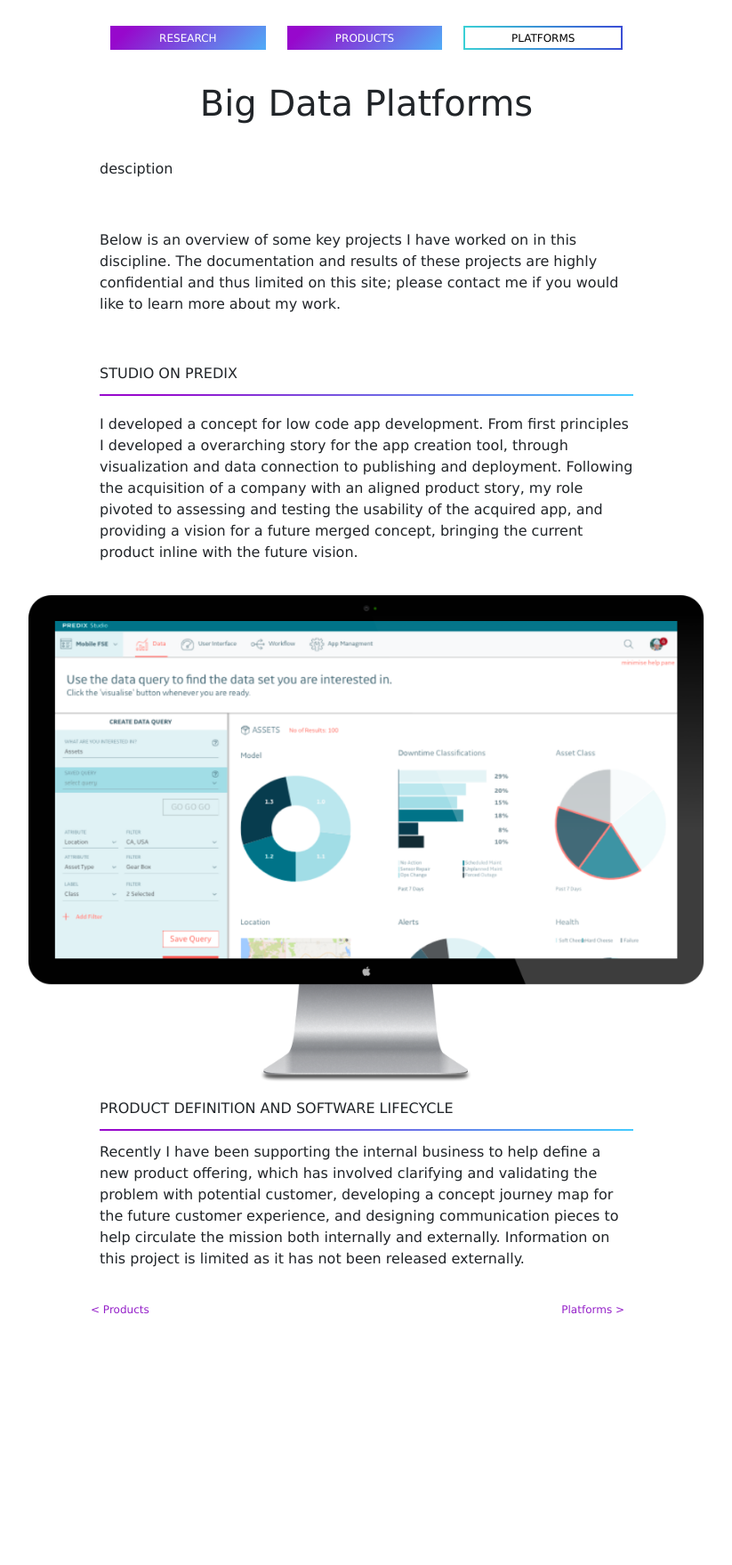
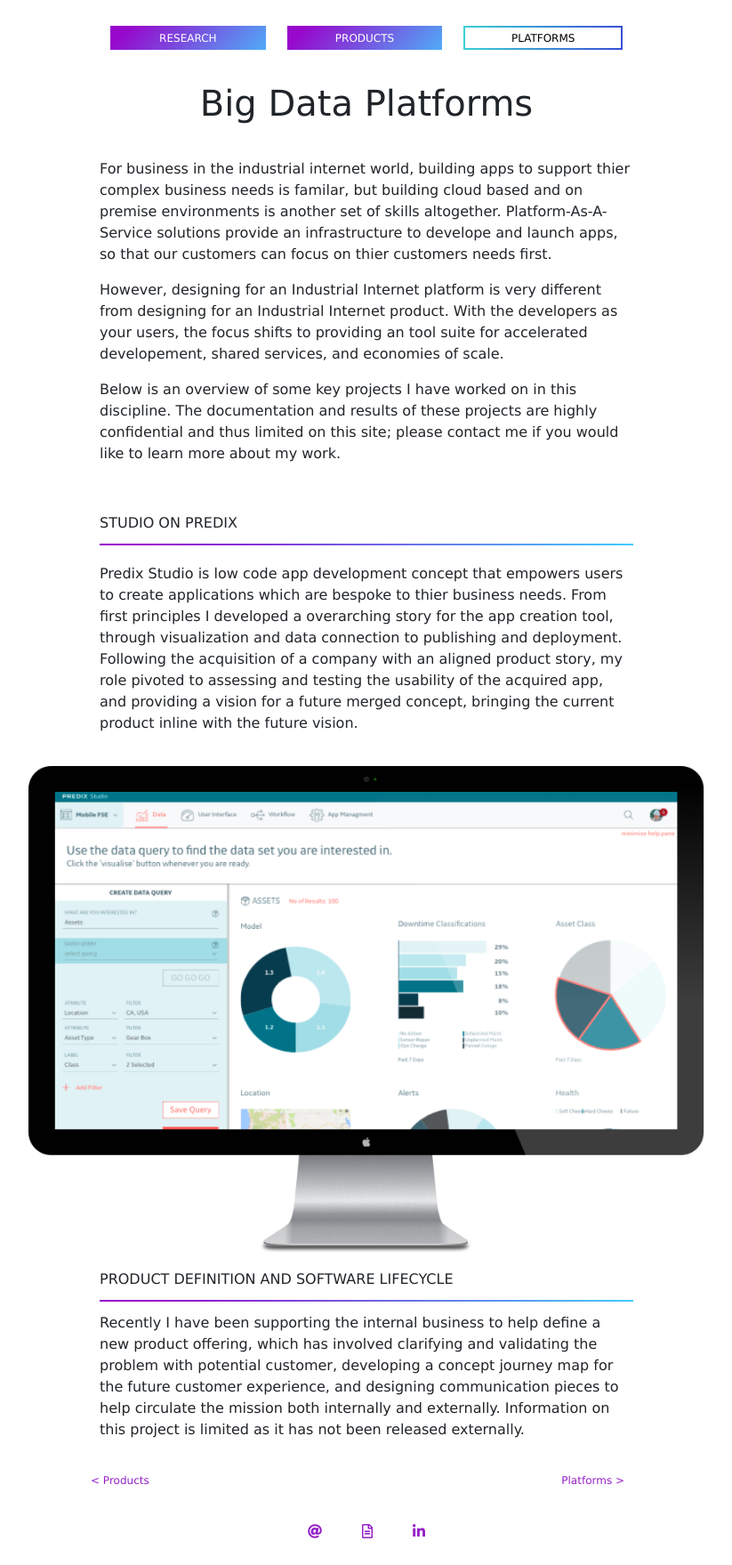
Before and after one commit to jenniecoo/portfolio, a plain HTML site: page studio.html in a window 1280 px wide. Shown: the part 57-1816 px from the top of the page at 89% size, without its empty margins (228-1051 px from the left). Before the commit the page ends 1558 px from the top, so only its background shows below. Drawn offline with nearby package versions, Linux system fonts and the light colour scheme.

Commit message:
footer and content changes

```diff
--- a/studio.html
+++ b/studio.html
@@ -4,6 +4,8 @@
     <!-- Required meta tags -->
     <meta charset="utf-8">
     <meta name="viewport" content="width=device-width, initial-scale=1, shrink-to-fit=no">
+
+	<link rel="stylesheet" href="https://use.fontawesome.com/releases/v5.1.0/css/all.css" integrity="sha384-lKuwvrZot6UHsBSfcMvOkWwlCMgc0TaWr+30HWe3a4ltaBwTZhyTEggF5tJv8tbt" crossorigin="anonymous">
 
     <!-- Bootstrap CSS -->
     <link rel="stylesheet" href="https://stackpath.bootstrapcdn.com/bootstrap/4.1.0/css/bootstrap.min.css" integrity="sha384-9gVQ4dYFwwWSjIDZnLEWnxCjeSWFphJiwGPXr1jddIhOegiu1FwO5qRGvFXOdJZ4" crossorigin="anonymous"/>
@@ -41,13 +43,11 @@
 				<div class="projectBtn active"><a href="studio.html">Platforms</a></div></div>
 			</div>
 			<h1 class="headerText">Big Data Platforms</h1>
-			<p>desciption</p>
-		</div>
-	</div>
+			<p>For business in the industrial internet world, building apps to support thier complex business needs is familar, but building cloud based and on premise environments is another set of skills altogether. Platform-As-A-Service solutions provide an infrastructure to develope and launch apps, so that our customers can focus on thier customers needs first.</p>
 
+			<p>However, designing for an Industrial Internet platform is very different from designing for an Industrial Internet product. With the developers as your users, the focus shifts to providing an tool suite for accelerated developement, shared services, and economies of scale.
+			</p>
 
-	<div id="" class="stuffbox">
-		<div class="content">
 			<p>Below is an overview of some key projects I have worked on in this discipline. The documentation and results of these projects are highly confidential and thus limited on this site; please contact me if you would like to learn more about my work.</p>
 		</div>
 	</div>
@@ -55,7 +55,7 @@
 	<div id="studio" class="stuffbox">
 		<div class="content">
 			<h3 class="underGrad">Studio on Predix</h3>
-			</p>I developed a concept for low code app development. From first principles I developed a overarching story for the app creation tool, through visualization and data connection to publishing and deployment. Following the acquisition of a company with an aligned product story, my role pivoted to assessing and testing the usability of the acquired app, and providing a vision for a future merged concept, bringing the current product inline with the future vision.</p>
+			</p>Predix Studio is low code app development concept that empowers users to create applications which are bespoke to thier business needs. From first principles I developed a overarching story for the app creation tool, through visualization and data connection to publishing and deployment. Following the acquisition of a company with an aligned product story, my role pivoted to assessing and testing the usability of the acquired app, and providing a vision for a future merged concept, bringing the current product inline with the future vision.</p>
 		</div>
 	</div>
 	<div class="screen" ><img class="" src="img/studio-thunderbolt.png" alt="Flight Deck Prototype" height="auto" width="100%"></div>
@@ -76,6 +76,17 @@
 	</div>
 
 
+    <footer class="footer">
+      <div class="container centered">
+        <span class="text-muted">
+			<a class="svg-icon" href="mailto:hello@jennifercooper.design"><i class="fas fa-at svg-icon"></i></a>
+			<a class="svg-icon" href="CV2.pdf"><i class="far fa-file-alt svg-icon"></i></a>
+			<a class="svg-icon" href="https://www.linkedin.com/in/jennifer-cooper-design/"><i class="fab fa-linkedin-in svg-icon"></i></a>
+        </span>
+      </div>
+    </footer>
+
+
 
 
  	<!-- Optional JavaScript -->
--- a/style.css
+++ b/style.css
@@ -2,8 +2,17 @@
   padding-top: 60px;
 }
 
+a{
+  cursor: pointer;
+}
+
 .navbar {
   background-color: #fff!important;
+}
+
+.centered {
+  display: flex;
+  justify-content: center;
 }
 
 .nav-link {
@@ -58,6 +67,12 @@
     border-style:solid;
 }
 
+.svg-icon {
+    color:rgb(149, 33, 201);
+    margin: 20px 10px 30px 10px;
+    cursor: pointer;
+}
+
 
 /*-----------------------------INDEX-------------------------------*/
 /*    NAV BAR    */
@@ -81,6 +96,8 @@
 }
 
 
+
+
 /*    INTRO    */
 
 #intro {
@@ -88,7 +105,7 @@
   background-size: cover;
 }
 .career {
-  background: url(img/selfie-whiteboarding.png);
+  /*background: url(img/selfie-whiteboarding.png);*/
   background-size: cover;
 }
 #intro > .content > a {
```
Also changed, not shown: career.html (+14 -9 lines), ffd.html (+15 -0 lines), index.html (+21 -6 lines), recovery.html (+14 -1 lines), skills.html (+20 -8 lines), svg/desktop-icon.svg (added), svg/email-icon.svg (added), 5 other files.
